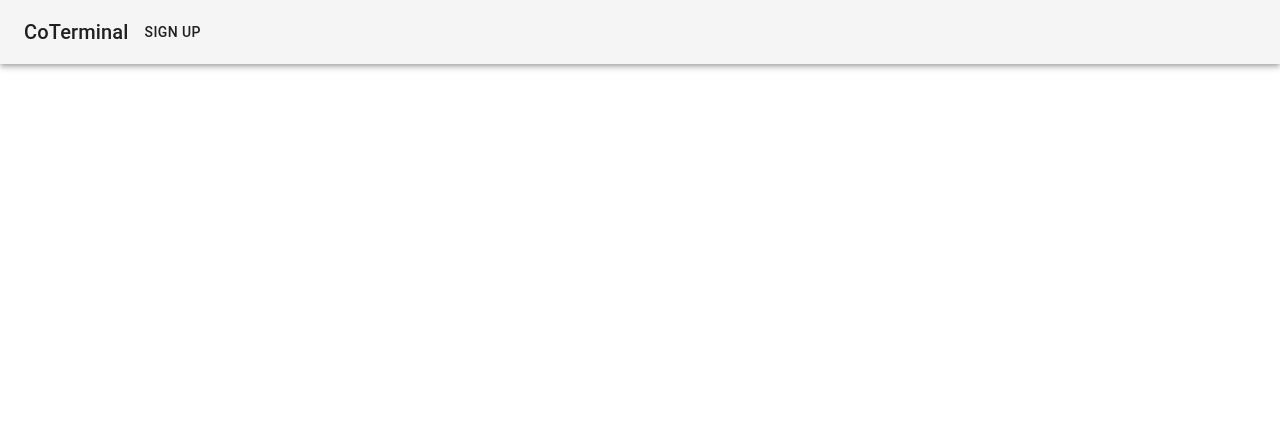
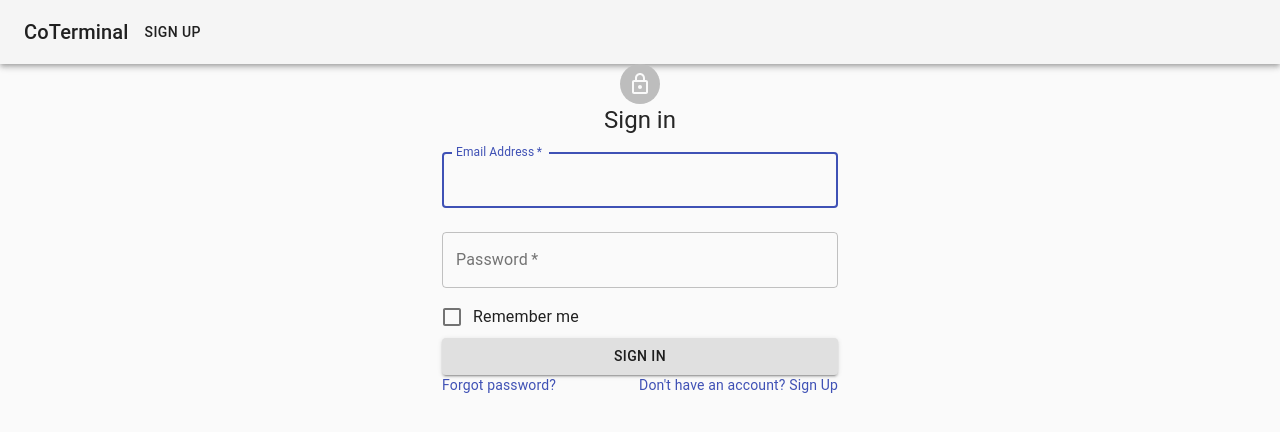
Before and after one commit to sakams/CoTerminal, a React (Create React App) app in the folder coterminal-client/: page / in a window 1280 px wide. Shown: the top 432 px of the page. Built offline with nearby package versions, Linux system fonts and the light colour scheme.

Commit message:
added appheader

```diff
--- a/coterminal-client/src/app/App.js
+++ b/coterminal-client/src/app/App.js
@@ -1,7 +1,6 @@
 import React,{ Component } from 'react';
 import './App.css';
 
-//import { Row, Col } from 'antd';
 import {
   Route,
   withRouter,
@@ -10,6 +9,7 @@ import {
 
 
 import AppHeader from '../components/AppHeader';
+import Login from '../components/Login';
 
 class App extends Component {
 
@@ -19,6 +19,9 @@ class App extends Component {
         <AppHeader position="static" color="default">
         </AppHeader>
 
+        <Login position="static" color="default">
+        </Login>
+
       </div>
     );
   }
```
